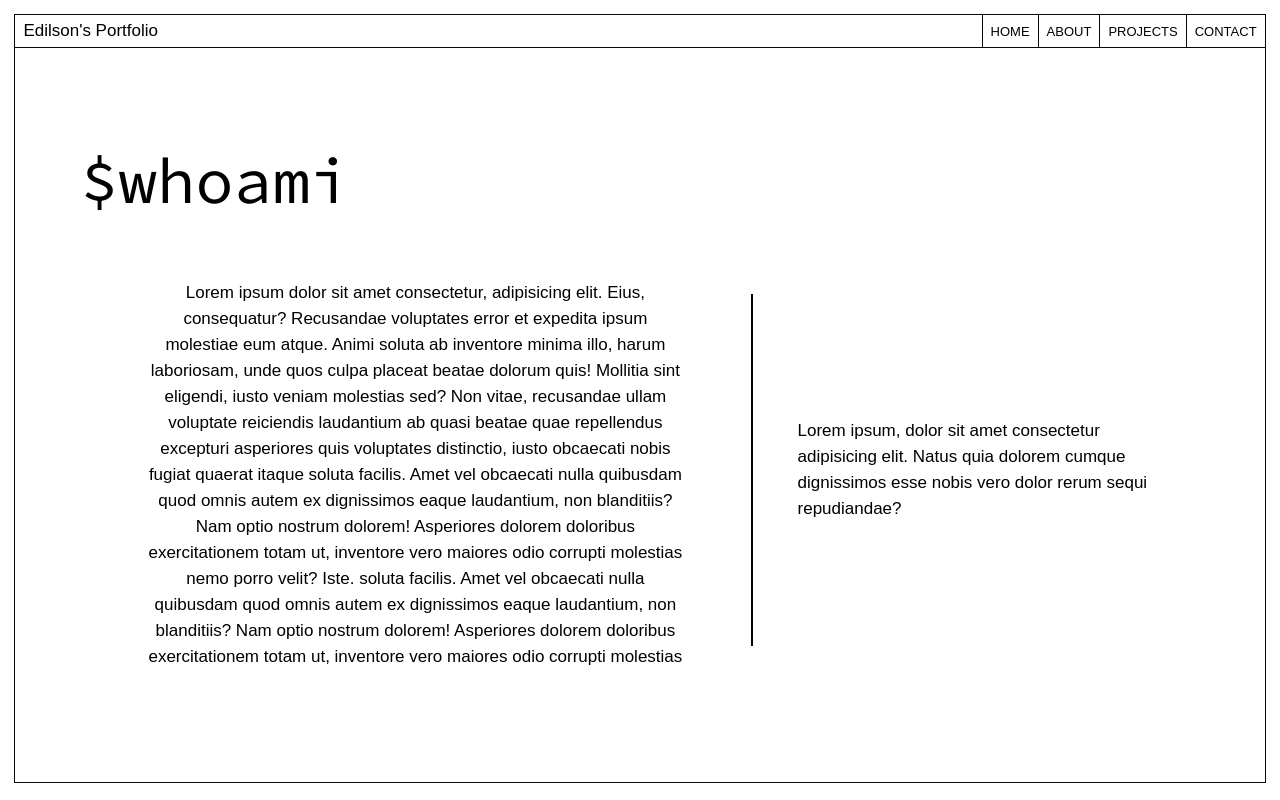
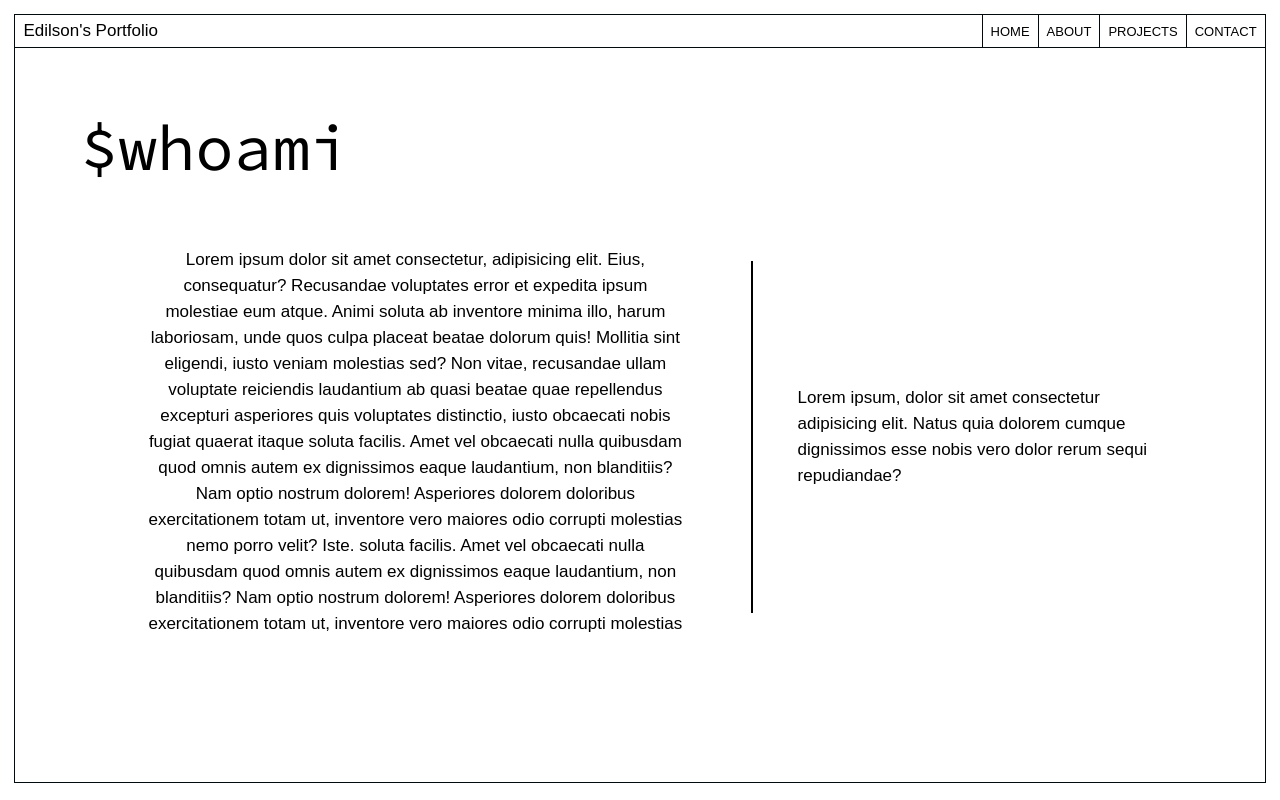
Before and after one commit to edilsonjmavone/site, a plain HTML site: page index.html in a window 1280 px wide. Both pictures are taken after a click on the element "ABOUT". Drawn offline with Linux system fonts and the light colour scheme; a web font is replaced by a local one.

Commit message:
forgot to commit

```diff
--- a/components/home.css
+++ b/components/home.css
@@ -6,7 +6,7 @@
   margin-left: 40px;
   margin-right: 40px;
 
-  width: 64rem;
+  width: 70rem;
   max-width: 65rem;
   min-width: 310px;
   /* background-color: rgba(127, 255, 212, 0.589); */
--- a/index.html
+++ b/index.html
@@ -6,6 +6,7 @@
     <link rel="shortcut icon" href="images/fav.ico" type="image/x-icon" />
     <title>EdilsonJMavone</title>
     <link rel="stylesheet" href="style.css" />
+    <link rel="stylesheet" href="/components/home.css">
   </head>
   <body>
     <div class="wrapper">
@@ -14,14 +15,10 @@
           <div>Edilson's Portfolio</div>
         </div>
         <div class="pages-tray">
-          <a href="#big-text-title">
-            <div class="home-page-btn">HOME</div>
-          </a>
+          <div class="home-page-btn">HOME</div>
           <div class="about-page-btn">ABOUT</div>
           <div class="projects-page-btn">PROJECTS</div>
-          <a href="#footer">
-            <div class="contact-page-btn">CONTACT</div>
-          </a>
+          <div class="contact-page-btn">CONTACT</div>
         </div>
       </nav>
       <div class="content" id="content">
@@ -59,7 +56,9 @@
 
           </div>
         </div>
+
       </div>
     </div>
+    <script src="script.js"></script>
   </body>
 </html>
--- a/components/home.html
+++ b/script.js
@@ -1,4 +1,12 @@
-<div class="homeContent">
+const homePageBtn = document.getElementsByClassName("home-page-btn")[0];
+
+const aboutPageBtn = document.getElementsByClassName("about-page-btn")[0];
+
+const main = document.querySelector("#content")
+
+homePageBtn.addEventListener("click", (e)=>{
+    console.log("I'm home !!!")
+    main.innerHTML = `<div class="homeContent">
   <div class="textContent">
     <div class="title">$whoami</div>
     <p>
@@ -101,4 +109,44 @@
       </g>
     </svg>
   </div>
-</div>
+</div>`;
+
+})
+
+aboutPageBtn.addEventListener("click",(e)=>{
+    main.innerHTML = `<div class="aboutContent">
+          <div class="title">$whoami</div>
+          <div class="contentFrame">
+            <div class="aboutContentGridItems aboutText">
+              <p>
+                Lorem ipsum dolor sit amet consectetur, adipisicing elit. Eius,
+                consequatur? Recusandae voluptates error et expedita ipsum
+                molestiae eum atque. Animi soluta ab inventore minima illo,
+                harum laboriosam, unde quos culpa placeat beatae dolorum quis!
+                Mollitia sint eligendi, iusto veniam molestias sed? Non vitae,
+                recusandae ullam voluptate reiciendis laudantium ab quasi beatae
+                quae repellendus excepturi asperiores quis voluptates
+                distinctio, iusto obcaecati nobis fugiat quaerat itaque soluta
+                facilis. Amet vel obcaecati nulla quibusdam quod omnis autem ex
+                dignissimos eaque laudantium, non blanditiis? Nam optio nostrum
+                dolorem! Asperiores dolorem doloribus exercitationem totam ut,
+                inventore vero maiores odio corrupti molestias nemo porro velit?
+                Iste. soluta facilis. Amet vel obcaecati nulla quibusdam quod
+                omnis autem ex dignissimos eaque laudantium, non blanditiis? Nam
+                optio nostrum dolorem! Asperiores dolorem doloribus
+                exercitationem totam ut, inventore vero maiores odio corrupti
+                molestias nemo porro velit?
+              </p>
+            </div>
+
+            <div class="line"></div>
+
+            <div class="aboutContentGridItems contactsText">
+              <p>Lorem ipsum, dolor sit amet consectetur adipisicing elit. Natus quia dolorem cumque dignissimos esse nobis vero dolor rerum sequi repudiandae? </p>
+            </div>
+
+          </div>
+        </div>
+`;
+})
+// home-page-btns
--- a/style.css
+++ b/style.css
@@ -122,7 +122,7 @@ body {
   height: calc(100% - var(--nav-height));
   display: flex;
   justify-content: center;
-  align-items: center;
+  /* align-items: center; */
 
   /* background-color: #030a0d; */
 }
@@ -132,6 +132,7 @@ body {
   margin: 40px;
   margin-left: 40px;
   margin-right: 40px;
+  padding: 20px;
 
   width: 70rem;
   min-width: 310px;
@@ -210,6 +211,10 @@ body {
   /* * {
     background-color: rgba(255, 166, 0, 0.2);
   } */
+  .aboutContent{
+    padding-top: 7rem;
+    padding-bottom: 7rem;
+  }
 
   .contentFrame {
     flex-direction: column;
```
